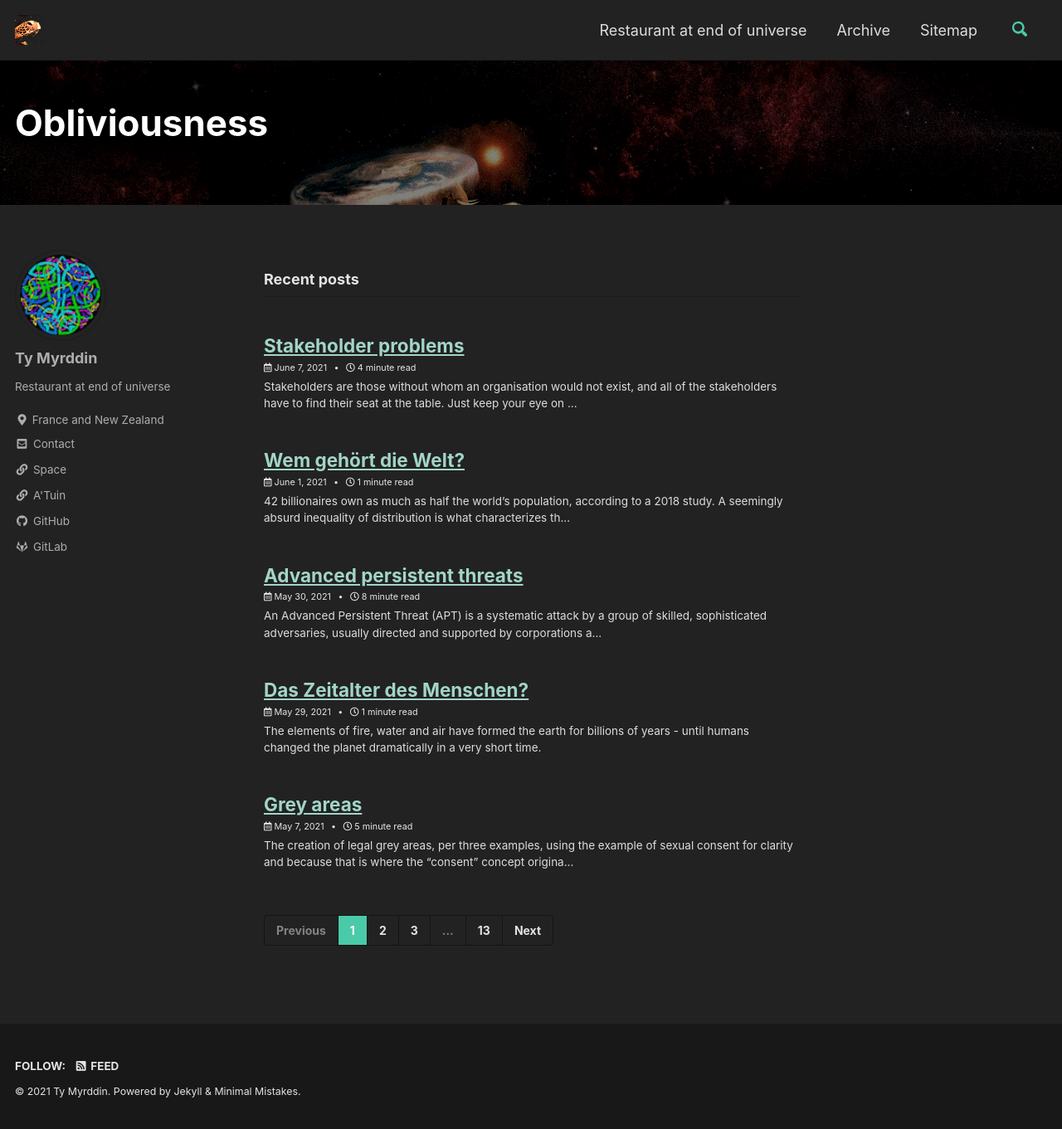
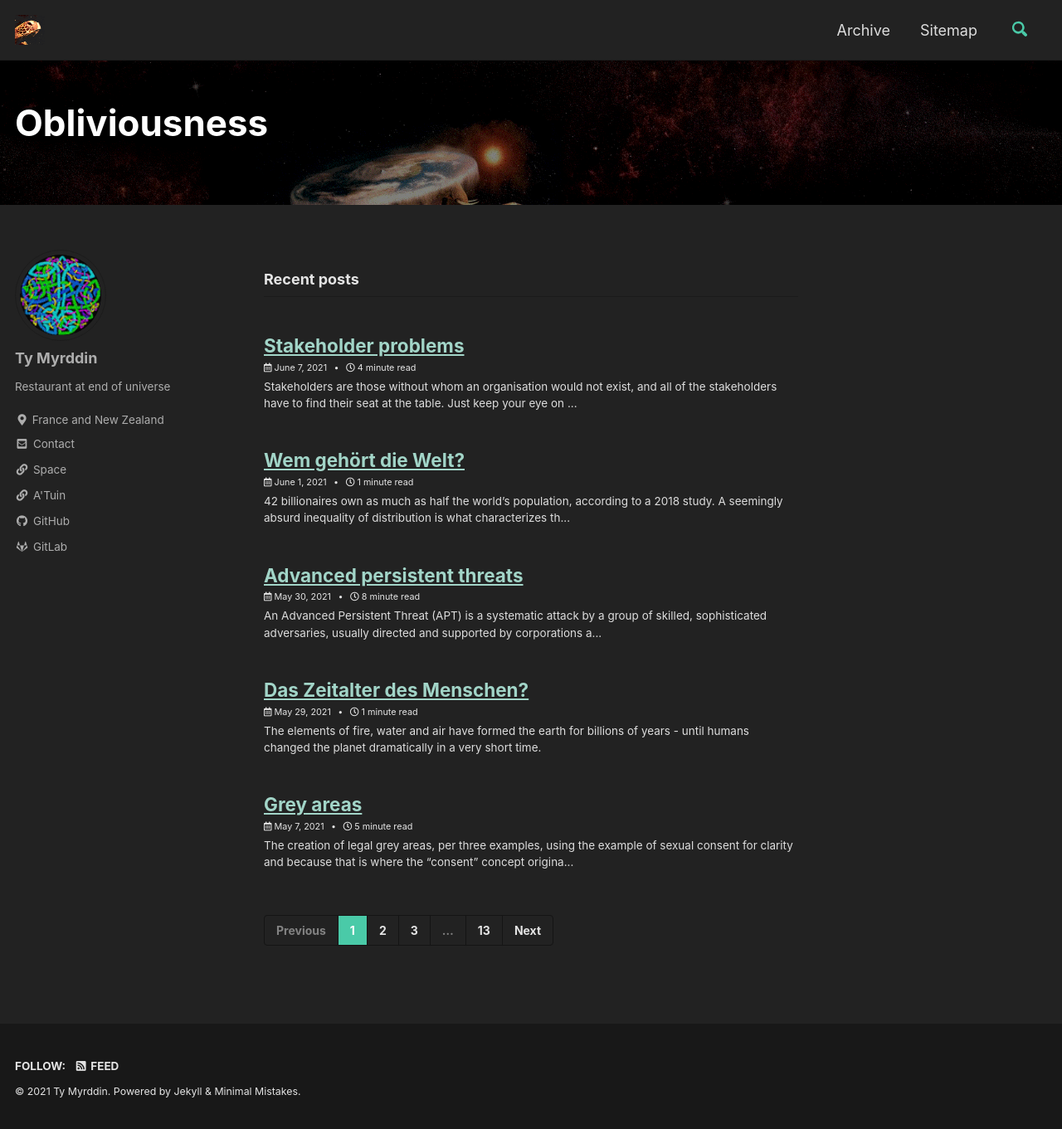
Before and after one commit to tymyrddin/tymyrddin.github.io, a Jekyll site: the page built from index.html, in a window 1280 px wide and 1361 px high. Shown: the whole window at 83% size. Built offline with Jekyll 4.4.1, drawn with Linux system fonts in a browser that asks for light colours; cached includes are drawn as plain includes; the list of posts is cut into pages by our own code.

Commit message:
Navigation

```diff
--- a/_data/navigation.yml
+++ b/_data/navigation.yml
@@ -1,7 +1,5 @@
 # main links
 main:
-  - title: "Restaurant at end of universe"
-    url: /restaurant/
   - title: "Archive"
     url: /year-archive/
   - title: "Sitemap"
```
